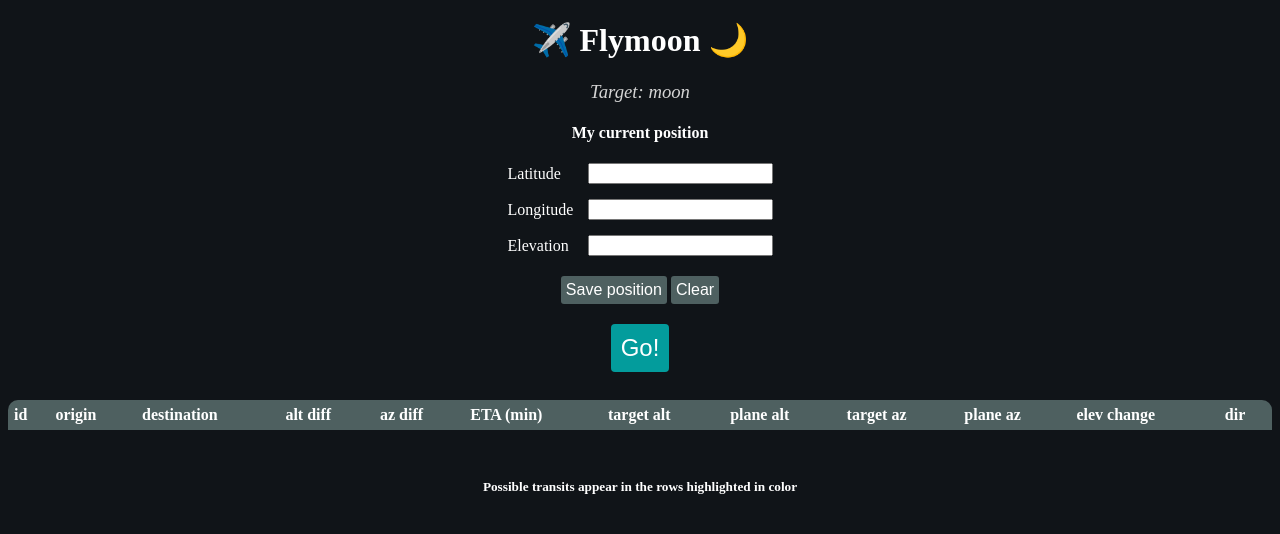
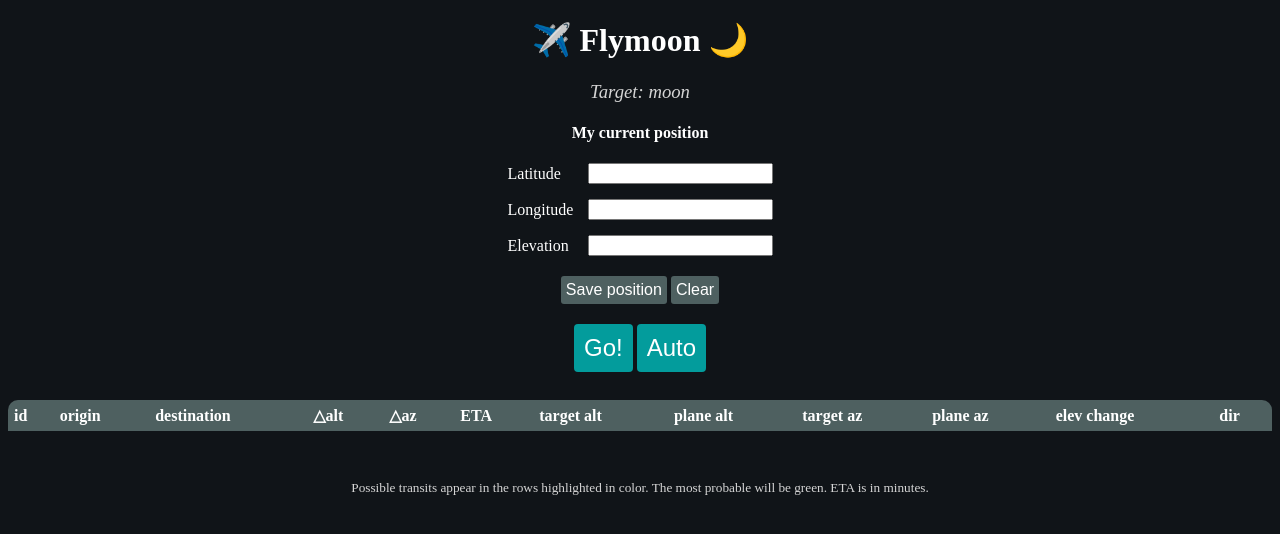
Before and after one commit to dbetm/flymoon, a Flask app: page / in a window 1280 px wide. Shown: the top 534 px of the page. Run offline with Flask 3, Linux system fonts and the light colour scheme; lists and menus that the app fills with data are empty.

Commit message:
front-end: configure auto-check with sound alerts

```diff
--- a/src/flight_data.py
+++ b/src/flight_data.py
@@ -56,8 +56,6 @@ def parse_fligh_data(flight_data: dict):
 
 
 def load_existing_flight_data(path: str) -> dict:
-    print("loading existing flight data")
-
     with open(path, "r") as file:
         return json.load(file)
 
--- a/src/transit.py
+++ b/src/transit.py
@@ -228,6 +228,7 @@ def get_transits(
 
     if test_mode:
         raw_flight_data = load_existing_flight_data(TEST_DATA_PATH)
+        print("Loading existing flight data since is using TEST mode")
     else:
         raw_flight_data = get_flight_data(area_bbox, API_URL, API_KEY)
 
--- a/static/app.js
+++ b/static/app.js
@@ -13,7 +13,14 @@ var columnNames = [
     "direction",
 ];
 
+const MS_IN_A_MIN = 60000;
+var autoMode = false;
 var target = getLocalStorageItem("target", "moon");
+var autoGoInterval = setInterval(go, 86400000);
+var refreshTimerLabelInterval = setInterval(refreshTimer, MS_IN_A_MIN);
+// By default disable auto go and refresh timer label
+clearInterval(autoGoInterval);
+clearInterval(refreshTimerLabelInterval);
 displayTarget();
 
 
@@ -79,10 +86,62 @@ function go() {
     fetchFlights();
 }
 
+function auto() {
+    if(autoMode == true) {
+        document.getElementById("goBtn").style.display = 'inline-block';
+        document.getElementById("autoBtn").innerHTML = 'Auto';
+        document.getElementById("autoGoNote").innerHTML = "";
+
+        autoMode = false;
+        clearInterval(autoGoInterval);
+        clearInterval(refreshTimerLabelInterval);
+    }
+    else {
+        document.getElementById("goBtn").style.display = 'none';
+
+        let freq = prompt("Enter a frequency in minutes, recommended 15");
+
+        try {
+            freq = parseInt(freq);
+
+            if(isNaN(freq) || freq <= 0) {
+                throw new Error("");
+            }
+        }
+        catch (error) {
+            alert("Invalid frequency. Please try again!");
+            return auto();
+        }
+
+        localStorage.setItem("frequency", freq);
+        document.getElementById("autoBtn").innerHTML = "Auto " + freq  + " min ⴵ";
+        document.getElementById("autoGoNote").innerHTML = `Auto check every ${freq} minute(s).`;
+
+        autoMode = true;
+        autoGoInterval = setInterval(go, MS_IN_A_MIN * freq);
+        refreshTimerLabelInterval = setInterval(refreshTimer, MS_IN_A_MIN);
+    }
+}
+
+
+function refreshTimer() {
+    let autoBtn = document.getElementById("autoBtn");
+    const currentLabel = autoBtn.innerHTML;
+    let currentTime = parseInt(currentLabel.match(/\d+/)[0], 10);
+    const currentFreq = localStorage.getItem("frequency");
+
+    let newTime = (currentTime - 1) > 0 ? currentTime - 1: currentFreq;
+
+    autoBtn.innerHTML = "Auto " + newTime + " min ⴵ";
+}
+
+
 function fetchFlights() {
     let latitude = document.getElementById("latitude").value;
     let longitude = document.getElementById("longitude").value;
     let elevation = document.getElementById("elevation").value;
+
+    let hasVeryPossibleTransits = false;
 
     const bodyTable = document.getElementById('flightData');
     let alertMessage = document.getElementById("noResults");
@@ -117,36 +176,47 @@ function fetchFlights() {
             });
 
             if(item["is_possible_transit"] == 1) {
-                highlightPossibleTransit(item, row);
+                const possibilityLevel = highlightPossibleTransit(item, row);
+                if (possibilityLevel == "medium") {
+                    hasVeryPossibleTransits = true;
+                }
             }
 
             bodyTable.appendChild(row);
         });
 
         renderTargetCoordinates(data.targetCoordinates);
+        if(autoMode == true && hasVeryPossibleTransits) soundAlert();
     });
 }
 
 function highlightPossibleTransit(data, row) {
     let altitudeClass = data["altitude_class"];
+    let possibilityLevel = "low";
 
     // low possibility
     if(data["alt_diff"] <= 10 && data["az_diff"] <= 10) {
         row.classList.add("possibleTransitHighlight2");
+        possibilityLevel = "low";
     }
 
     if(altitudeClass == "low" && data["alt_diff"] <= 1 && data["az_diff"] <= 3) {
         row.classList.add("possibleTransitHighlight1");
+        possibilityLevel = "medium";
     }
     else if(altitudeClass == "medium" && data["alt_diff"] <= 2 && data["az_diff"] <= 2) {
         row.classList.add("possibleTransitHighlight1");
+        possibilityLevel = "medium";
     }
     else if(altitudeClass == "medium_high" && data["alt_diff"] <= 3 && data["az_diff"] <= 3) {
         row.classList.add("possibleTransitHighlight1");
+        possibilityLevel = "medium";
     }
     else if(altitudeClass == "high" && data["alt_diff"] <= 5 && data["az_diff"] <= 10) {
         row.classList.add("possibleTransitHighlight1");
+        possibilityLevel = "medium";
     }
+    return possibilityLevel;
 }
 
 
@@ -184,3 +254,8 @@ function displayTarget() {
 function resetResultsTable() {
     document.getElementById("flightData").innerHTML = "";
 }
+
+function soundAlert() {
+    const audio = document.getElementById('alertSound');
+    audio.play();
+}
--- a/static/main.css
+++ b/static/main.css
@@ -93,6 +93,11 @@ body {
     font-style: oblique;
 }
 
+.light-text-2 {
+    color: rgb(213, 213, 213);
+    font-weight: normal;
+}
+
 .center-div {
     display: flex;
     justify-content: center;
--- a/templates/index.html
+++ b/templates/index.html
@@ -35,7 +35,8 @@
     <button class="secondary" onclick="savePosition()">Save position</button>
     <button class="secondary" onclick="clearPosition()">Clear</button>
     <br>
-    <button class="primary" onclick="go()">Go!</button>
+    <button id="goBtn" class="primary" onclick="go();">Go!</button>
+    <button id="autoBtn" class="primary" onclick="auto();">Auto</button>
 
     <div id="results">
         <table id="resultsTable">
@@ -44,9 +45,9 @@
                     <th>id</th>
                     <th>origin</th>
                     <th>destination</th>
-                    <th>alt diff</th>
-                    <th>az diff</th>
-                    <th>ETA (min)</th>
+                    <th>△alt</th>
+                    <th>△az</th>
+                    <th>ETA</th>
                     <th>target alt</th>
                     <th>plane alt</th>
                     <th>target az</th>
@@ -60,9 +61,12 @@
         </table>
     </div>
     <br>
-    <h5>Possible transits appear in the rows highlighted in color</h5>
+    <h5 class="light-text-2">Possible transits appear in the rows highlighted in color. The most probable will be green. ETA is in minutes.</h5>
+    <h5 id="autoGoNote"></h5>
+    <h3 class="alert" id="noResults"></h3>
 
-    <h3 class="alert" id="noResults"></h3>
+    <audio id="alertSound" src="{{ url_for('static', filename='sounds/tissman-alert1-maximum-distortion.mp3') }}" preload="auto">
+    </audio>
 
     <script src="{{ url_for('static', filename='app.js') }}" charset="utf-8"></script>
 
```
Also changed, not shown: 1 other file.
